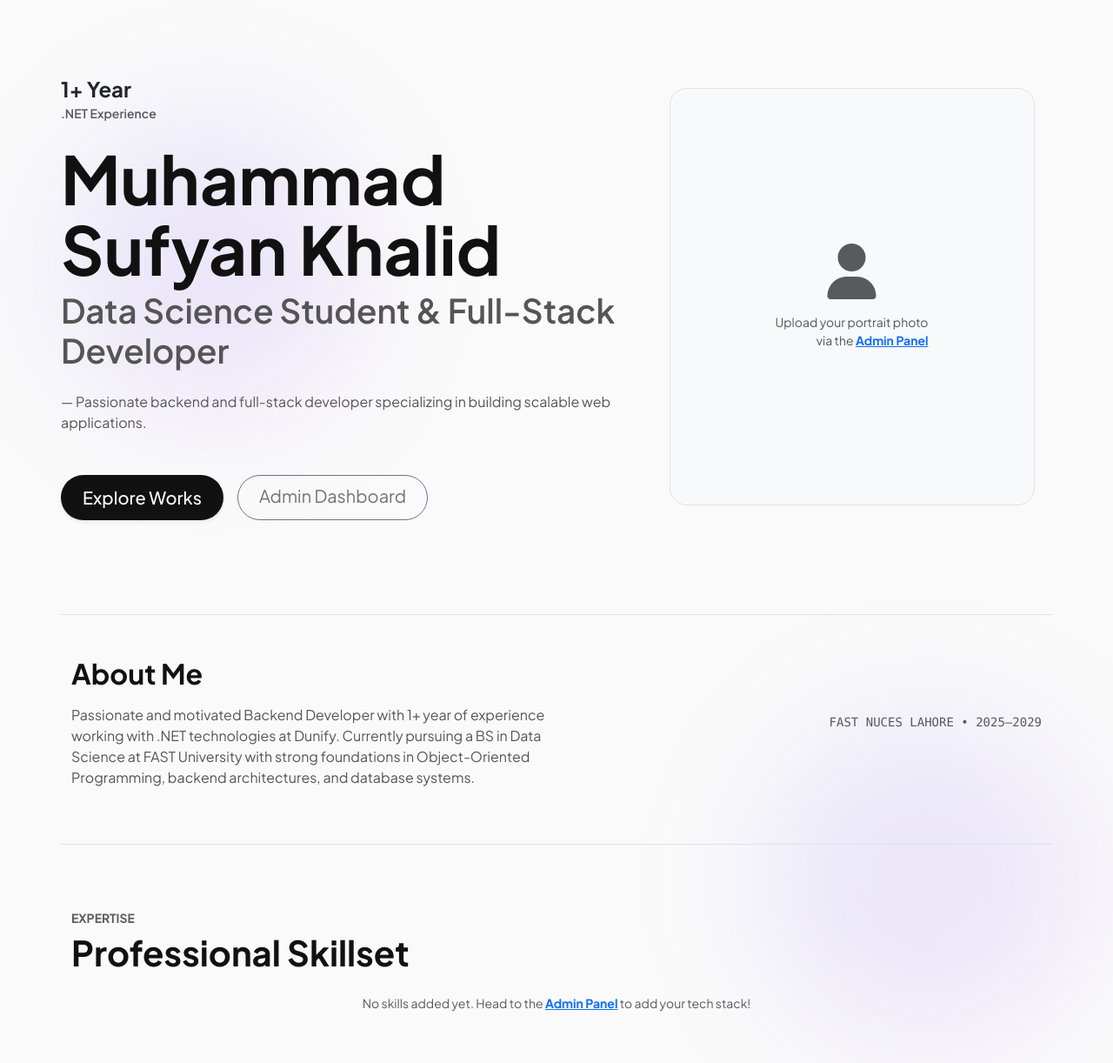
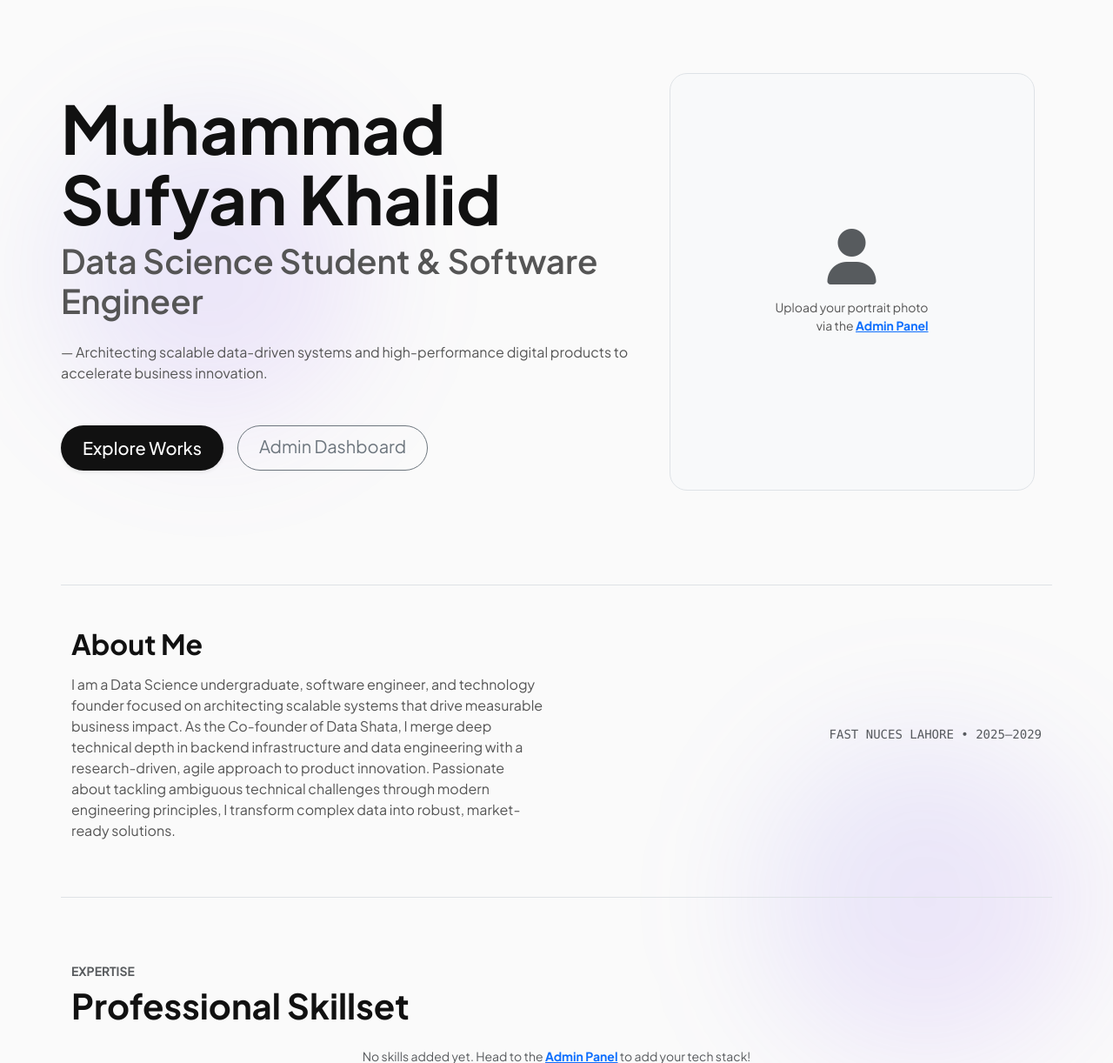
Before and after one commit to sufyankhalid11/porfolio, a Django app: page / in a window 1280 px wide. Shown: the part 76-1298 px from the top of the page at 87% size. Run offline with Django 5.2, Linux system fonts and the light colour scheme; data that the repository does not hold is empty.

Commit message:
Update portfolio bio and CV download attributes

```diff
--- a/templates/home.html
+++ b/templates/home.html
@@ -203,9 +203,9 @@
     <header class="hero-area container my-4">
         <div class="row align-items-center">
             <div class="col-lg-7">
-                <div class="d-flex gap-5 mb-4 text-muted small fw-semibold">
-                    <div><span class="fs-4 fw-bold text-dark d-block">1+ Year</span> .NET Experience</div>
-                </div>
+                {% comment %} <div class="d-flex gap-5 mb-4 text-muted small fw-semibold"> {% endcomment %}
+                    {% comment %} <div><span class="fs-4 fw-bold text-dark d-block">1+ Year</span> .NET Experience</div> {% endcomment %}
+                {% comment %} </div> {% endcomment %}
 
                 <!-- High-Impact Bold Typography -->
                 <div class="mb-4">
@@ -213,11 +213,11 @@
                         Muhammad <br>Sufyan Khalid
                     </h1>
                     <p class="display-6 fw-semibold text-secondary mt-2 mb-0" style="font-size: clamp(1.8rem, 3vw, 2.5rem);">
-                        Data Science Student & Full-Stack Developer
+                        Data Science Student & Software Engineer
                     </p>
                 </div>
 
-                <p class="text-secondary fs-6 mb-4">— Passionate backend and full-stack developer specializing in building scalable web applications.</p>
+                <p class="text-secondary fs-6 mb-4">— Architecting scalable data-driven systems and high-performance digital products to accelerate business innovation.</p>
 
                 <!-- Social Links -->
                 <div class="d-flex gap-3 mb-4">
@@ -260,7 +260,7 @@
         <div class="row align-items-center">
             <div class="col-lg-6">
                 <h2 class="fw-bold mb-3">About Me</h2>
-                <p class="text-secondary leading-relaxed">Passionate and motivated Backend Developer with 1+ year of experience working with .NET technologies at Dunify. Currently pursuing a BS in Data Science at FAST University with strong foundations in Object-Oriented Programming, backend architectures, and database systems.</p>
+                <p class="text-secondary leading-relaxed">I am a Data Science undergraduate, software engineer, and technology founder focused on architecting scalable systems that drive measurable business impact. As the Co-founder of Data Shata, I merge deep technical depth in backend infrastructure and data engineering with a research-driven, agile approach to product innovation. Passionate about tackling ambiguous technical challenges through modern engineering principles, I transform complex data into robust, market-ready solutions.</p>
             </div>
             <div class="col-lg-6 text-lg-end">
                 <p class="text-muted small uppercase tracking-wider font-monospace">FAST NUCES LAHORE • 2025–2029</p>
```
